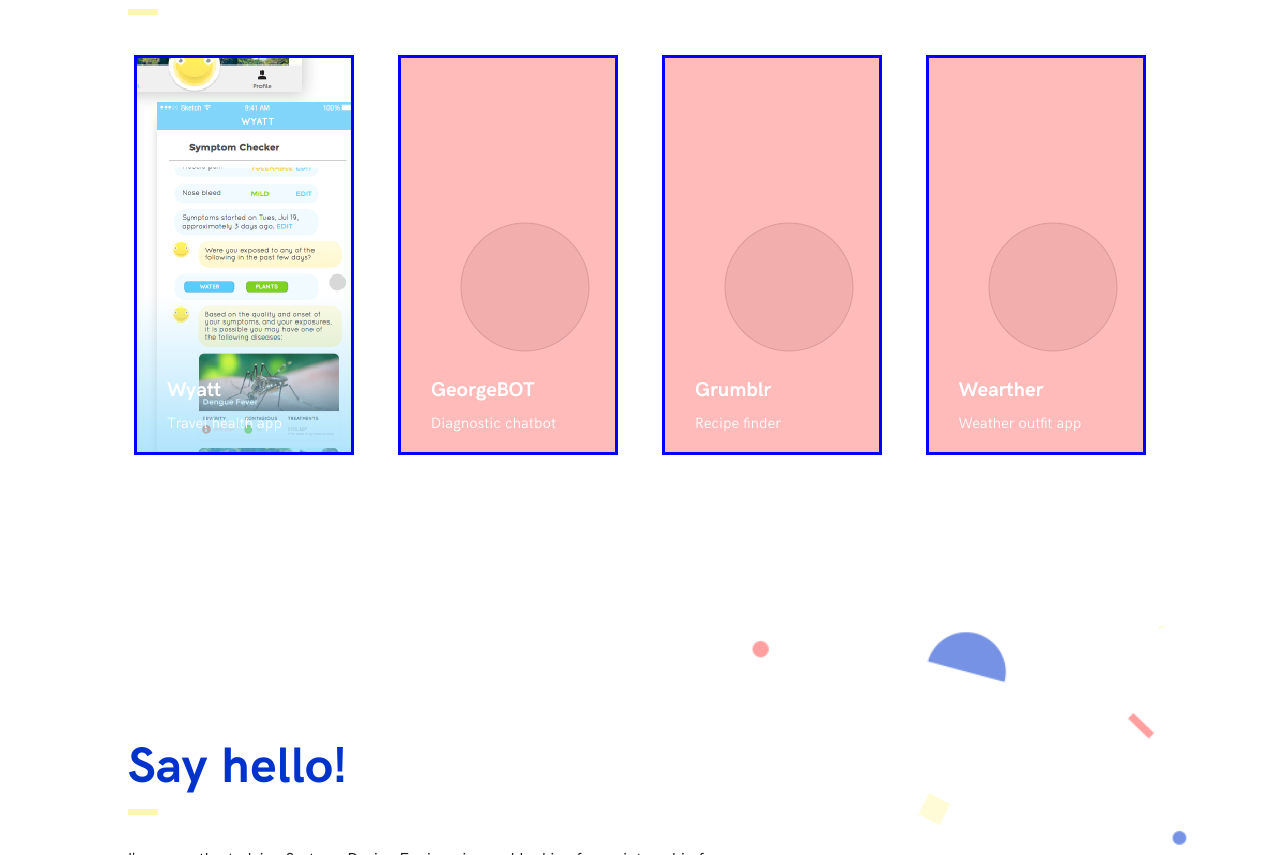
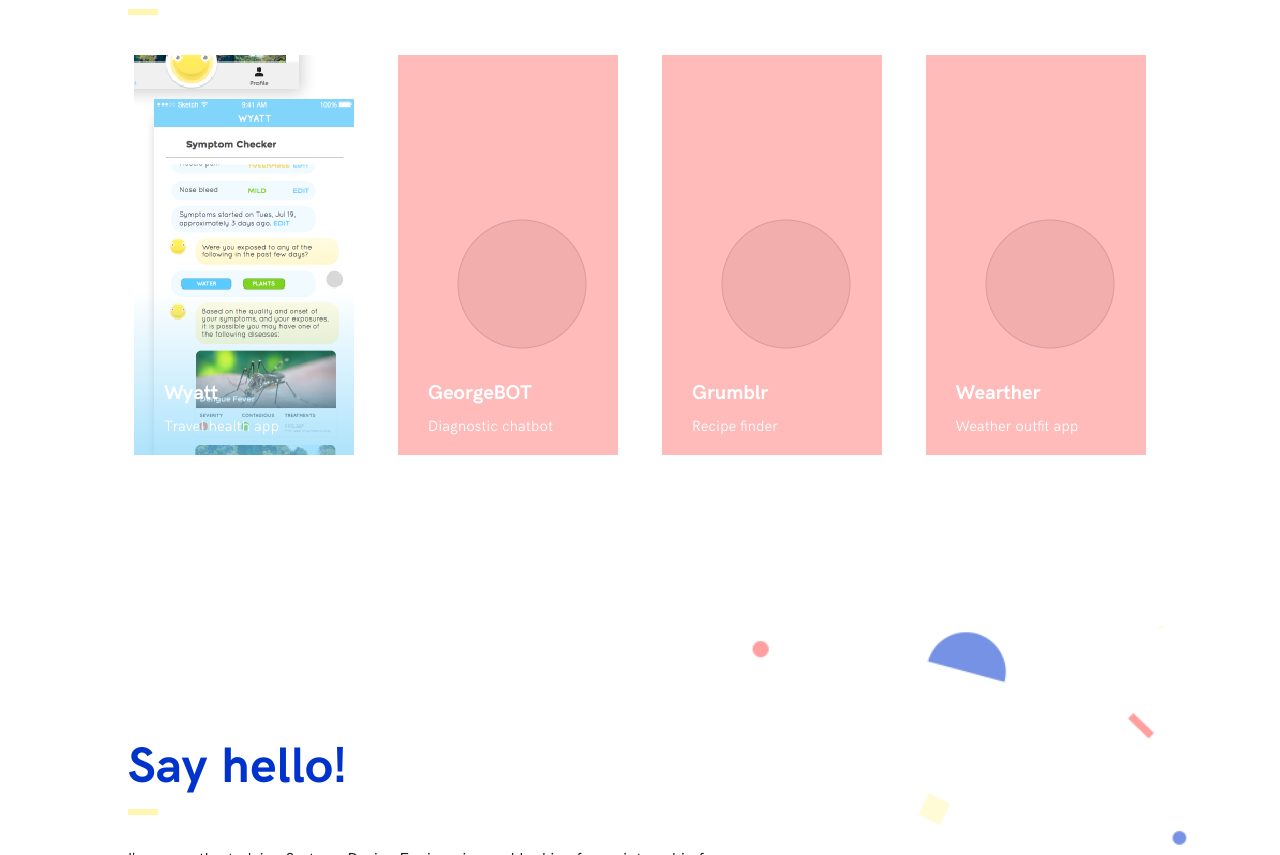
Before and after one commit to jmagbitang/3awebsite, a plain HTML site: page index.html in a window 1280 px wide. Shown: the part 974-1829 px from the top of the page. Drawn offline with nearby package versions, Linux system fonts and the light colour scheme.

Commit message:
Removed border poster

```diff
--- a/styles.css
+++ b/styles.css
@@ -249,10 +249,10 @@ ul.topnav li.icon {display: none;}
 .poster {
   width: 220px;
   height: 400px;
-  border: 3px solid blue;
+  /*border: 3px solid blue;
   box-shadow: 0px 0px 0px 5px rgba(255, 255, 255, 0);
   -webkit-box-shadow: 0px 0px 0px 5px rgba(255, 255, 255, 0);
--moz-box-shadow: 0px 0px 0px 5px rgba(255, 255, 255, 0);
+-moz-box-shadow: 0px 0px 0px 5px rgba(255, 255, 255, 0);*/
   position: relative;
   margin: 20px 20px;
   display: inline-block;
```
